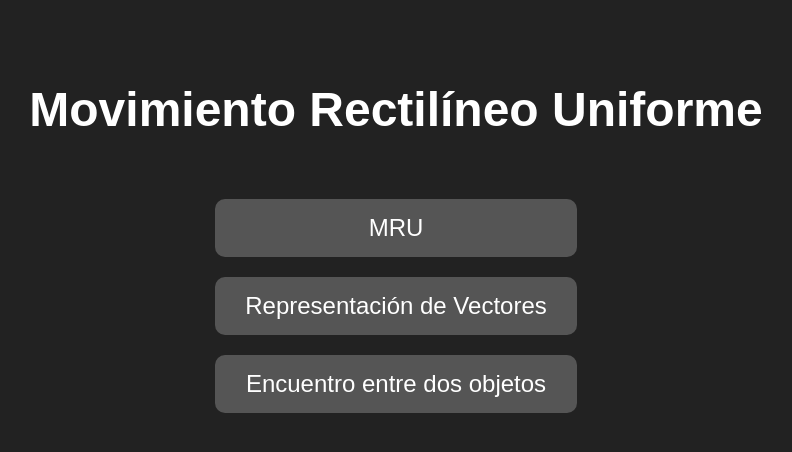
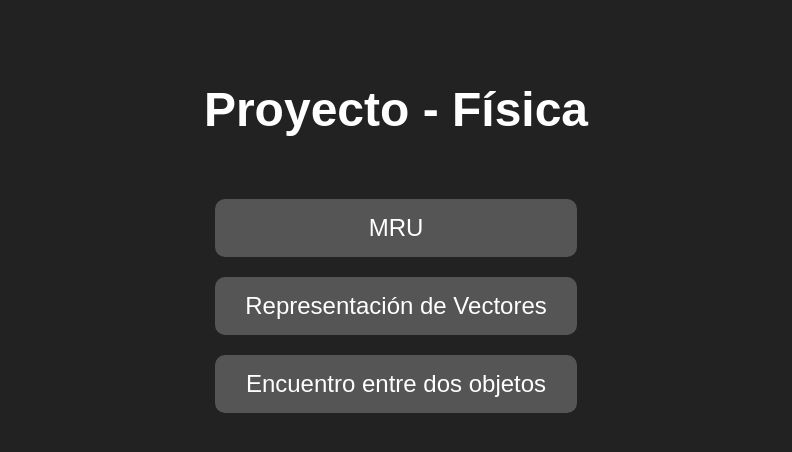
Before and after one commit to Samuel11408/Proyecto, a plain HTML site: page index.html in a window 1280 px wide. Shown: the whole page, without its empty margins (244-1036 px from the left). Drawn offline with Linux system fonts and the light colour scheme.

Commit message:
Update index.html

```diff
--- a/index.html
+++ b/index.html
@@ -50,7 +50,7 @@
 </head>
 <body>
     <div class="container">
-        <h1>Movimiento Rectilíneo Uniforme</h1>
+        <h1>Proyecto - Física</h1>
         <div class="buttons">
             <button onclick="window.location.href='mru.html'">MRU</button>
             <button onclick="window.location.href='vectores.html'">Representación de Vectores</button>
```
